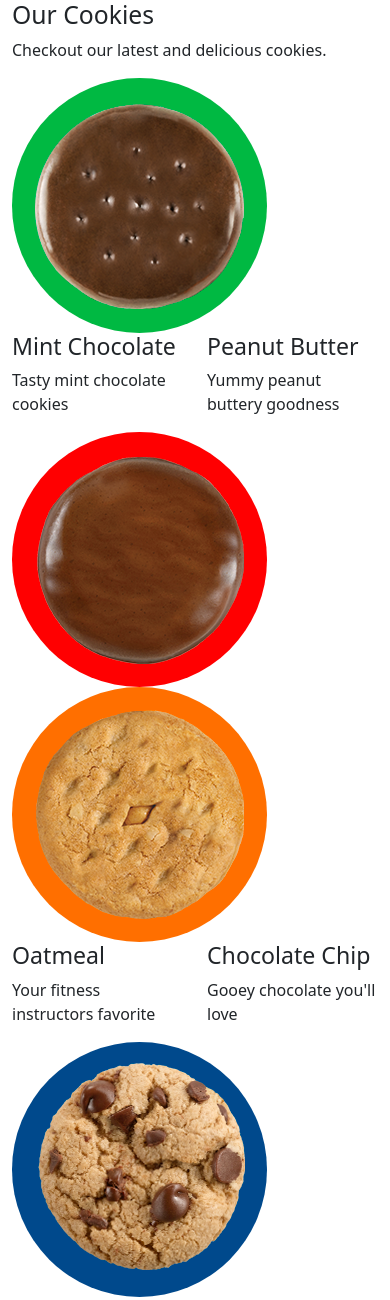
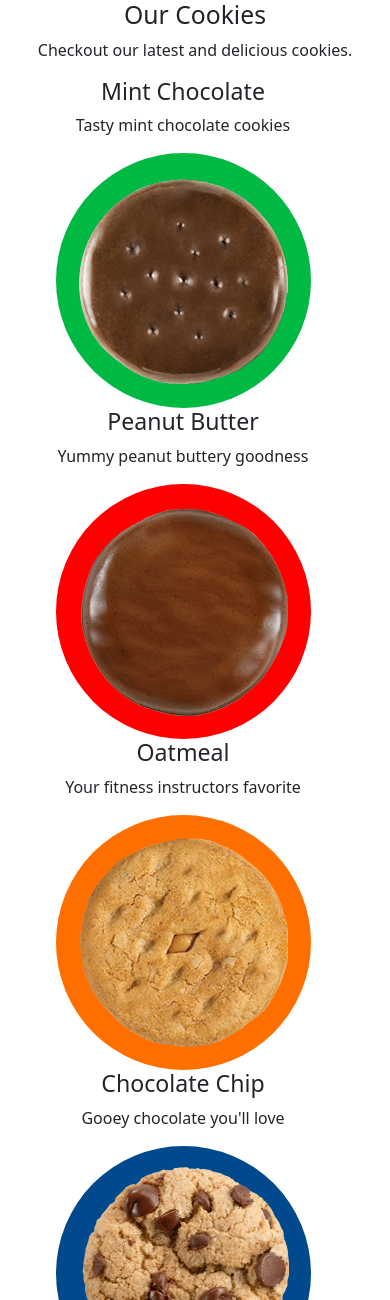
Before and after one commit to CUNYTechPrep/lab-bootstrap-5.2, a plain HTML site: page alternating.html in a window 390 px wide. Shown: the top 1300 px of the page. Drawn offline with nearby package versions, Linux system fonts and the light colour scheme.

Commit message:
fix alternative small and medium size responsiveness

```diff
--- a/alternating.html
+++ b/alternating.html
@@ -8,45 +8,53 @@
   </head>
   <body>
     <main>
-      <div class="container">
+      <div class="container text-center">
         <div class="row-12">
           <h2>Our Cookies</h2>
           <p>Checkout our latest and delicious cookies.</p>
         </div>
-        <div class="row row-cols-md-2 row-cols-lg-4">
+        <div class="row-12 row-cols-1 row-cols-sm-1 row-cols-lg-3">
           <!-- MINT -->
-          <div class="col col-md-6">
-            <img class="rounded-circle" src="images/mint-cookie.png" alt="A single mint chocolate cookie" />
-          </div>
-          <div class="col col-md-6">
+          <div class="row row-lg-3 order-lg-0">
+            <div class="col col-sm-12 order-sm-first col-md-6 col-lg-12">
               <h3>Mint Chocolate</h3>
               <p>Tasty mint chocolate cookies</p>
             </div>
-
+            <div class="col col-12 col-sm-12 col-md-6 order-md-1 col-lg-12">
+              <img class="rounded-circle col-md-6" src="images/mint-cookie.png" alt="A single mint chocolate cookie" />
+            </div>
+          </div>
           <!-- PEANUT BUTTER -->
-          <div class="col col-md-6">
+          <div class="row row-lg-3 order-lg-0">
+            <div class="col-12 col-sm-12 order-sm-first col-md-6 order-md-1 col-lg-12 order-lg-1">
               <h3>Peanut Butter</h3>
               <p>Yummy peanut buttery goodness</p>
             </div>
-          <div class="col col-md-6">
-            <img class="rounded-circle" src="images/peanut-cookie.png" alt="A single peanut butter cookie" />
+            <div class="col-12 col-sm-12 col-md-6 col-lg-12 order-lg-2">
+              <img class="rounded-circle col-md-6 order-md-0" src="images/peanut-cookie.png" alt="A single peanut butter cookie" />
+            </div>
           </div>
 
           <!-- Oatmeal -->
-          <div class="col col-md-6">
-            <img class="rounded-circle" src="images/oatmeal-cookie.png" alt="A single oatmeal cookie" />
-          </div>
-          <div class="col col-md-6">
+          <div class="row row-lg-3 order-lg-0">
+            <div class="col-12 col-sm-12 order-sm-first col-md-6 col-lg-12">
               <h3>Oatmeal</h3>
               <p>Your fitness instructors favorite</p>
             </div>
+            <div class="col-12 col-sm-12 col-md-6 col-lg-12">
+              <img class="rounded-circle col-md-6" src="images/oatmeal-cookie.png" alt="A single oatmeal cookie" />
+            </div>
+          </div>
+
           <!-- CHOCOLATE CHIP -->
-          <div class="col col-md-6">
+          <div class="row row-lg-3 order-lg-0">
+            <div class="col-12 col-sm-12 order-sm-first col-md-6 order-md-1 col-lg-12 order-lg-1">
               <h3>Chocolate Chip</h3>
               <p>Gooey chocolate you'll love</p>
             </div>
-          <div class="col col-md-6">
-            <img class="rounded-circle" src="images/chip-cookie.png" alt="A single chocolate chip cookie" />
+            <div class="col-12 col-sm-12 col-md-6 order-md-first col-lg-12 order-lg-2">
+              <img class="rounded-circle col-md-6 order-md-0" src="images/chip-cookie.png" alt="A single chocolate chip cookie" />
+            </div>
           </div>
         </div>
       </div>
```
Lines whose indentation alone changed are shown as unchanged.
